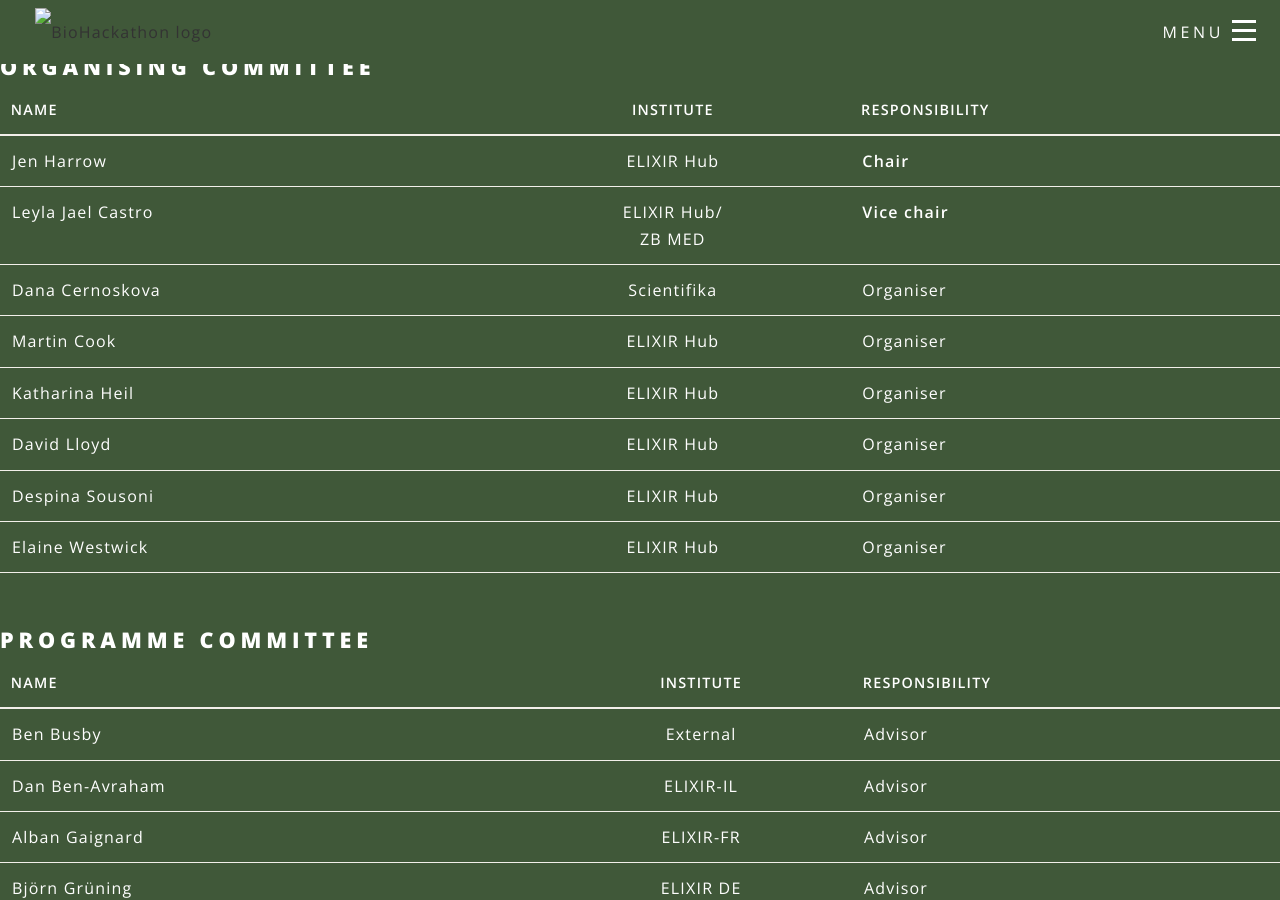
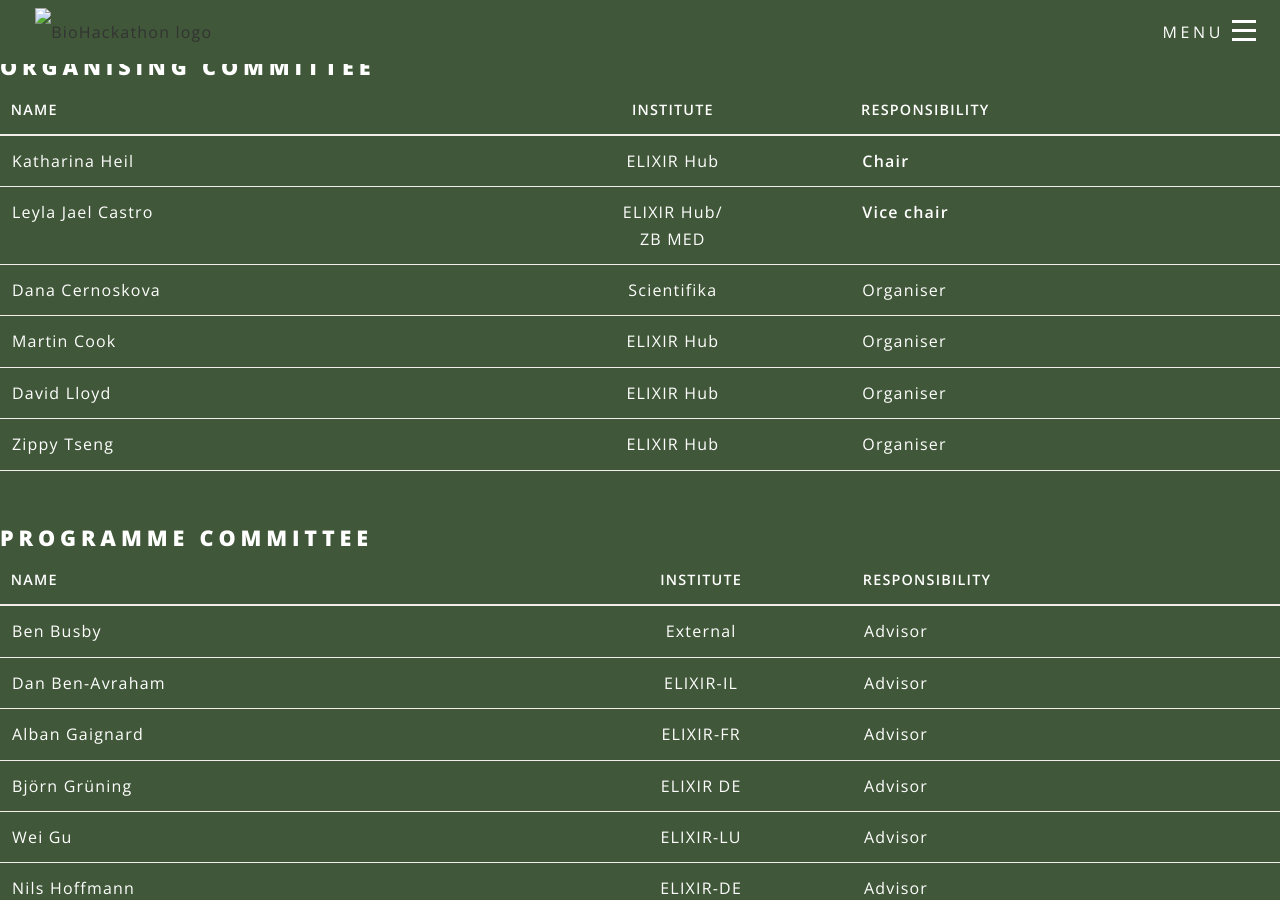
Before and after one commit to elixir-europe/biohackathon-europe-2022, a Jekyll site: the page built from _committee/updated committee-1.md, in a window 1280 px wide and 900 px high. Built offline with Jekyll 4.4.1, drawn with Linux system fonts in a browser that asks for light colours; nearby versions of some CDN libraries.

Commit message:
Updating the Organising Committee

```diff
--- a/_committee/updated committee-1.md
+++ b/_committee/updated committee-1.md
@@ -7,14 +7,12 @@
 
 |**NAME**|**INSTITUTE**|**RESPONSIBILITY**|
 |:---------------------|:----------------:|:----------|
-| Jen Harrow                 | ELIXIR Hub  | **Chair**  |
+| Katharina Heil             | ELIXIR Hub  | **Chair**  |
 | Leyla Jael Castro          | ELIXIR Hub/<br />ZB MED | **Vice chair** |
 | Dana Cernoskova            | Scientifika | Organiser  |
 | Martin Cook                | ELIXIR Hub  | Organiser  |
-| Katharina Heil             | ELIXIR Hub  | Organiser  |
 | David Lloyd                | ELIXIR Hub  | Organiser  |
-| Despina Sousoni            | ELIXIR Hub  | Organiser  |
-| Elaine Westwick            | ELIXIR Hub  | Organiser  |
+| Zippy Tseng                | ELIXIR Hub  | Organiser  |
 
 <h2 class="mt-5">Programme Committee</h2>
 
```
